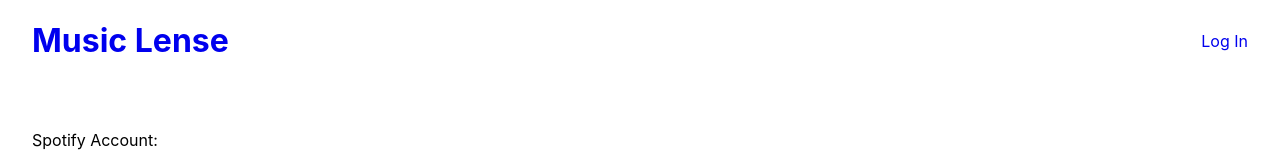
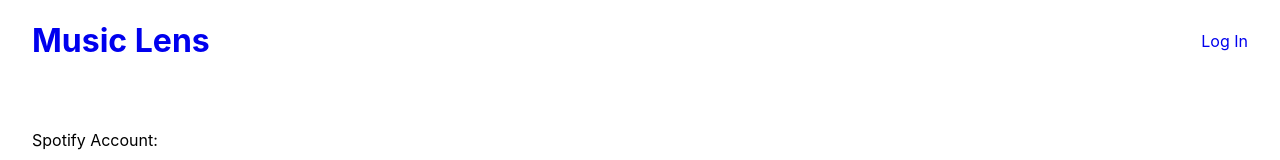
Before and after one commit to davidtom/music-lens, a Next.js app: page /account in a window 1280 px wide. Shown: the top 160 px of the page. Built offline with nearby package versions, Linux system fonts and the light colour scheme; no server answers.

Commit message:
fix: rename to music lens (finally!)

```diff
--- a/package.json
+++ b/package.json
@@ -1,5 +1,5 @@
 {
-  "name": "music-lense",
+  "name": "music-lens",
   "private": true,
   "scripts": {
     "dev": "next -p 8080",
--- a/src/components/Header.tsx
+++ b/src/components/Header.tsx
@@ -44,7 +44,7 @@ const Header: React.FC = () => {
         <div className={styles.leftContainer}>
           <Link href={"/"} passHref>
             <a>
-              <h1>Music Lense</h1>
+              <h1>Music Lens</h1>
             </a>
           </Link>
         </div>
--- a/src/components/Layout.tsx
+++ b/src/components/Layout.tsx
@@ -35,7 +35,7 @@ const Layout: React.FC = ({ children }) => {
   return (
     <div className={styles.container}>
       <Head>
-        <title>Music Lense</title>
+        <title>Music Lens</title>
         <meta
           name="description"
           content="View your music listening history, stats, and more"
--- a/src/lib/session.ts
+++ b/src/lib/session.ts
@@ -17,7 +17,7 @@ declare module "iron-session" {
 
 export const sessionOptions: IronSessionOptions = {
   password: getConfig().serverRuntimeConfig.SECRET_COOKIE_PASSWORD,
-  cookieName: "music-lense",
+  cookieName: "music-lens",
   cookieOptions: {
     // secure: true should be used in production (HTTPS) but can't be used in development (HTTP)
     secure: process.env.NODE_ENV === "production",
```
Also changed, not shown: 1 other file (tests, documents, lock files or other folders).
